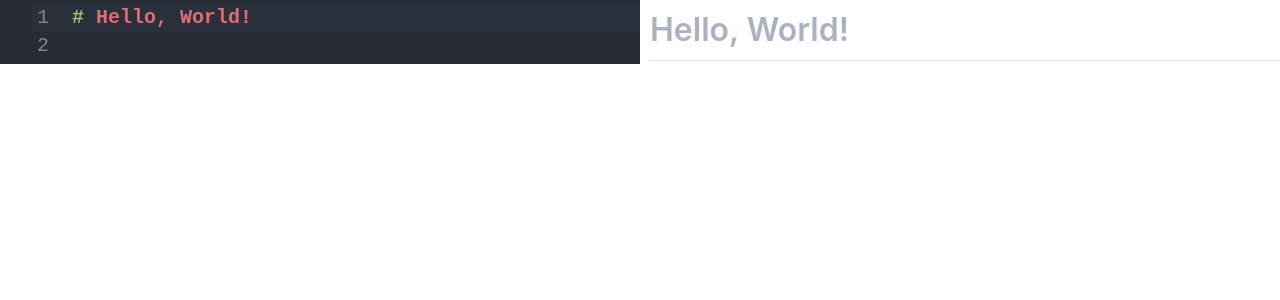
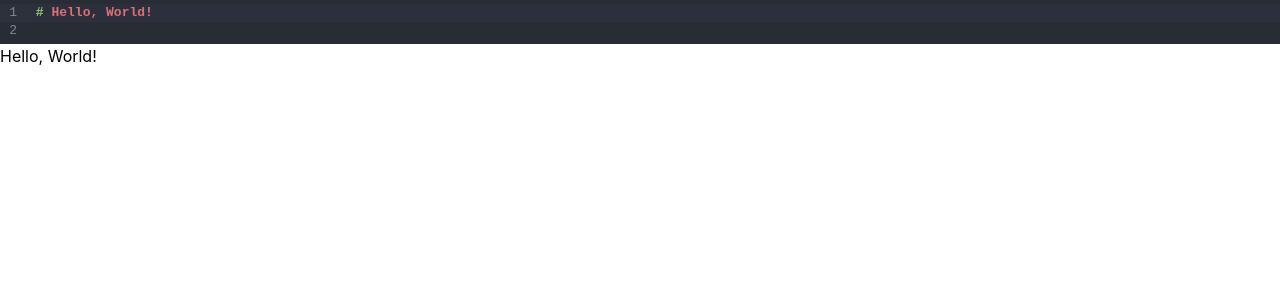
Before and after one commit to mikeleo03/Markdown-Editor, a React (Vite) app: page / in a window 1280 px wide. Shown: the top 300 px of the page. Built offline with nearby package versions, Linux system fonts and the light colour scheme.

Commit message:
unfinished dom structure

```diff
--- a/package.json
+++ b/package.json
@@ -33,6 +33,7 @@
     "eslint": "^8.38.0",
     "eslint-plugin-react-hooks": "^4.6.0",
     "eslint-plugin-react-refresh": "^0.3.4",
+    "tailwindcss": "^3.3.2",
     "typescript": "^5.0.2",
     "vite": "^4.3.9"
   }
--- a/src/App.css
+++ b/src/App.css
@@ -1,6 +1,5 @@
 .app {
   background-color: transparent;
   display: flex;
-  flex: 1;
-  overflow: hidden;
+  flex: auto;
 }
--- a/src/App.tsx
+++ b/src/App.tsx
@@ -1,7 +1,7 @@
 import React, { useState, useCallback } from 'react'
 import Editor from './editor'
 import Preview from './preview'
-import './app.css'
+// import './app.css'
 
 const App: React.FC = () => {
   const [doc, setDoc] = useState<string>('# Hello, World!\n')
@@ -11,7 +11,7 @@ const App: React.FC = () => {
   }, [])
 
   return (
-    <div className='app'>
+    <div className="flex w-full">
       <Editor onChange={handleDocChange} initialDoc={doc} />
       <Preview doc={doc} />
     </div>
--- a/src/editor.css
+++ b/src/editor.css
@@ -1,7 +1,10 @@
 .editor-wrapper {
     height: 100vh;
     flex: 0 0 50%;
-    overflow-y: scroll;
+    overflow-y: auto;
+    background-color: #282c34;
+    padding-top: 0.75rem;
+    padding-right: 0.5rem;
 }
 
 .cm-line, .cm-lineNumbers, .cm-gutter, .cm-foldGutter, .cm-gutterElement {
@@ -10,5 +13,9 @@
 }
 
 .cm-lineNumbers {
-    padding-left: 2rem;
+    padding-left: 1rem;
 }
+
+::-webkit-scrollbar {
+    display: none;
+}
--- a/src/editor.tsx
+++ b/src/editor.tsx
@@ -1,6 +1,6 @@
 import React, { useCallback, useEffect } from 'react'
 import useCodeMirror from './use-codemirror'
-import './editor.css';
+// import './editor.css';
 import { EditorState } from '@codemirror/state'
 
 interface Props {
@@ -27,7 +27,7 @@ const Editor: React.FC<Props> = (props) => {
         }
     }, [editorView])
 
-    return <div className='editor-wrapper' ref={refContainer}></div>
+    return <div className='w-1/2' ref={refContainer}></div>
 }
 
 export default Editor
--- a/src/index.css
+++ b/src/index.css
@@ -1,20 +1,17 @@
-html, body {
-  height: 100%;
-  background-color:transparent;
-}
+@tailwind base;
+@tailwind components;
+@tailwind utilities;
 
 body {
-  margin: 0;
-  font-family: -apple-system, BlinkMacSystemFont, "Segoe UI", "Roboto", "Ubuntu", "Canterell", "Fira Sans", "Droid Sans", "Helvetica Neue", sans-serif;
-  -webkit-font-smoothing: antialiased;
-  -moz-osx-font-smoothing: grayscale;
-  overflow-y: hidden;
+    margin: 0;
+    font-family: -apple-system, BlinkMacSystemFont, 'Segoe UI', 'Roboto', 'Oxygen',
+        'Ubuntu', 'Cantarell', 'Fira Sans', 'Droid Sans', 'Helvetica Neue',
+        sans-serif;
+    -webkit-font-smoothing: antialiased;
+    -moz-osx-font-smoothing: grayscale;
 }
 
 code {
-  font-family: source-code-pro, Menlo, Monaco, Consolas, "Courier New", monospace;
+    font-family: source-code-pro, Menlo, Monaco, Consolas, 'Courier New',
+        monospace;
 }
-
-#root {
-  height: 100%;
-}
--- a/src/preview.css
+++ b/src/preview.css
@@ -1,9 +1,12 @@
 .preview.markdown-body {
     flex: 0 0 50%;
-    padding: 10px;
     overflow-y: scroll;
     height: 100vh;
     color: #abb2bf;
+    padding-top: 0.75rem;
+    padding-left: 1.25rem;
+    padding-right: 5px;
+    font-size: 1.25rem;
 }
 
 .preview.markdown-body pre {
--- a/src/preview.tsx
+++ b/src/preview.tsx
@@ -2,7 +2,7 @@ import React from 'react'
 import remarkGfm from 'remark-gfm'
 import { Prism as SyntaxHighlighter } from 'react-syntax-highlighter'
 import { prism } from 'react-syntax-highlighter/dist/esm/styles/prism'
-import './preview.css'
+// import './preview.css'
 import 'github-markdown-css/github-markdown.css'
 import ReactMarkdown from 'react-markdown'
 
@@ -11,7 +11,7 @@ interface Props {
 }
 
 const Preview: React.FC<Props> = (props) => {
-    return <div className='preview markdown-body'>
+    return <div /* className='preview markdown-body' */ className='w-1/2'>
         <ReactMarkdown
             children={props.doc}
             remarkPlugins={[remarkGfm]}
--- /dev/null
+++ b/tailwind.config.js
@@ -0,0 +1,22 @@
+/** @type {import('tailwindcss').Config} */
+module.exports = {
+  content: ["./src/**/*.{html, js, jsx, ts, tsx}"],
+  theme: {
+    extend: {
+      colors: {
+        black: "#36095C",
+        light: "#FEFEFE",
+        lowlight: "#B4ACAC",
+        greyish: "#EEF2F2",
+      },
+      width: {
+        '128': '32rem',
+      },
+      height: {
+        '128': '32rem',
+        '150': '39rem',
+      }
+    },
+  },
+  plugins: [],
+}
```
Also changed, not shown: 1 other file (tests, documents, lock files or other folders).
